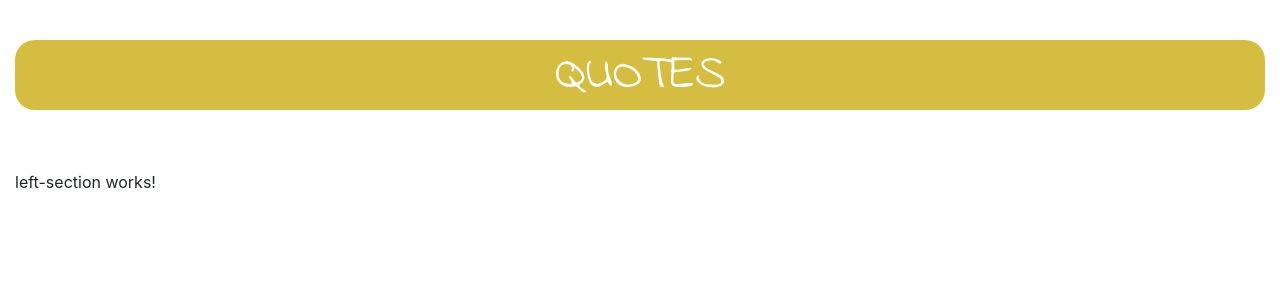
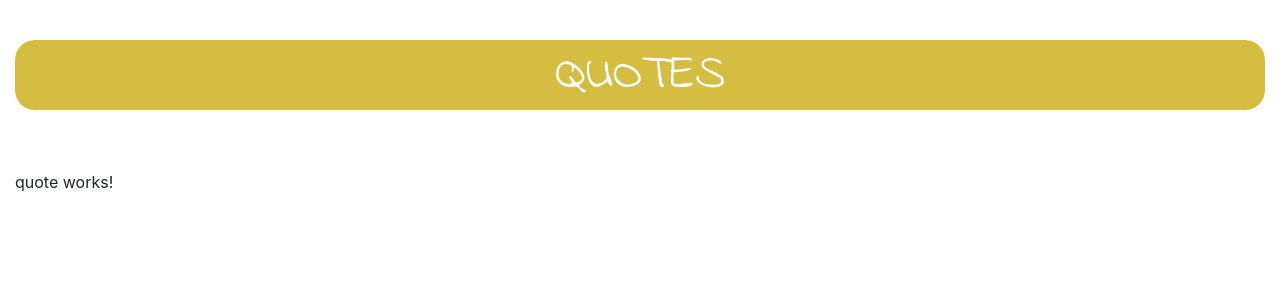
Before and after one commit to SheinaHamisi/Quotes, an Angular app: page / in a window 1280 px wide. Shown: the top 300 px of the page. Built offline with nearby package versions, Linux system fonts and the light colour scheme.

Commit message:
updated left section component

```diff
--- a/src/app/left-section/left-section.component.html
+++ b/src/app/left-section/left-section.component.html
@@ -1 +1 @@
-<p>left-section works!</p>
+<app-card></app-card>
```
